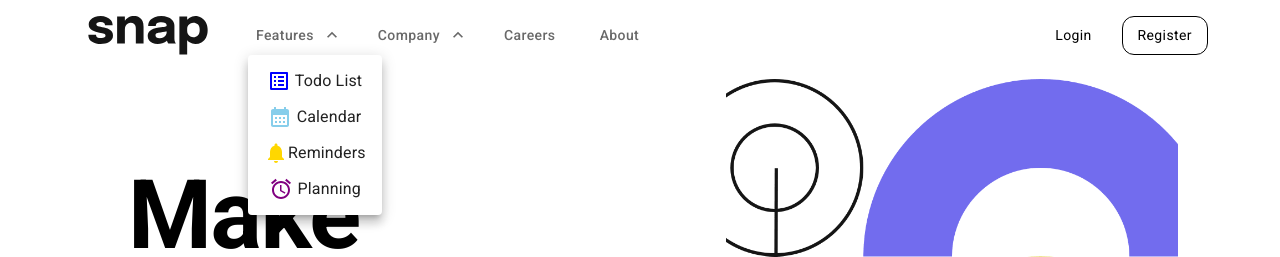
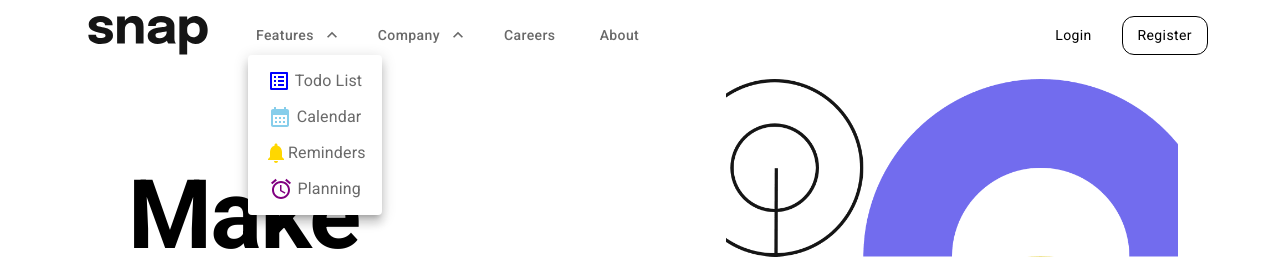
Before and after one commit to MasiMasinga/Intro-section-with-dropdown-navigation, a React (Vite) app: page / in a window 1280 px wide. Both pictures are taken after a click on the button "Features". Shown: the top 257 px of the page. Built offline with nearby package versions, Linux system fonts and the light colour scheme.

Commit message:
navbar - on hover fix

```diff
--- a/src/common/components/Navbar.jsx
+++ b/src/common/components/Navbar.jsx
@@ -77,28 +77,52 @@ const Navbar = () => {
               >
                 <MenuItem
                   onClick={handleClose}
-                  sx={{ justifyContent: "space-evenly" }}
+                  sx={{
+                    justifyContent: "space-evenly",
+                    color: Colors.mediumGrey,
+                    ":hover": {
+                      color: Colors.black,
+                    },
+                  }}
                 >
                   <ListAltIcon sx={{ color: Colors.blue }} />
                   Todo List
                 </MenuItem>
                 <MenuItem
                   onClick={handleClose}
-                  sx={{ justifyContent: "space-evenly" }}
+                  sx={{
+                    justifyContent: "space-evenly",
+                    color: Colors.mediumGrey,
+                    ":hover": {
+                      color: Colors.black,
+                    },
+                  }}
                 >
                   <CalendarMonthIcon sx={{ color: Colors.skyBlue }} />
                   Calendar
                 </MenuItem>
                 <MenuItem
                   onClick={handleClose}
-                  sx={{ justifyContent: "space-evenly" }}
+                  sx={{
+                    justifyContent: "space-evenly",
+                    color: Colors.mediumGrey,
+                    ":hover": {
+                      color: Colors.black,
+                    },
+                  }}
                 >
                   <NotificationsIcon sx={{ color: Colors.yellow }} />
                   Reminders
                 </MenuItem>
                 <MenuItem
                   onClick={handleClose}
-                  sx={{ justifyContent: "space-evenly" }}
+                  sx={{
+                    justifyContent: "space-evenly",
+                    color: Colors.mediumGrey,
+                    ":hover": {
+                      color: Colors.black,
+                    },
+                  }}
                 >
                   <AlarmIcon sx={{ color: Colors.purple }} />
                   Planning
```
